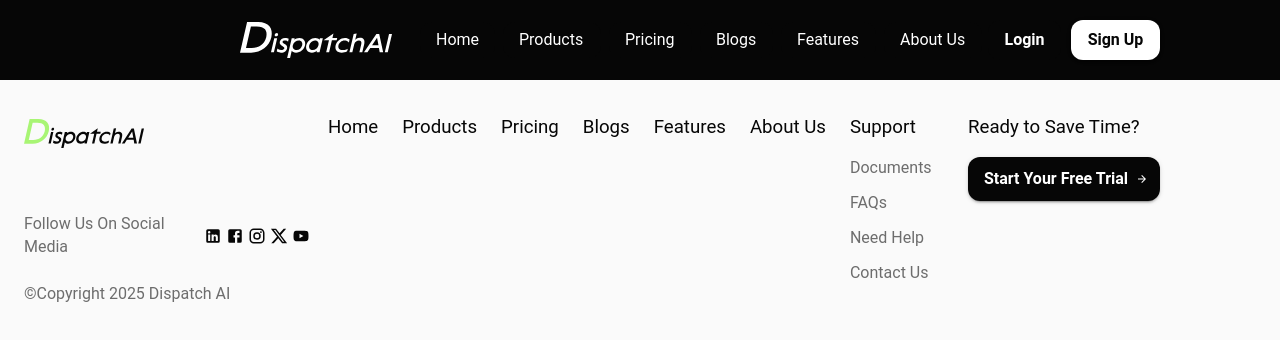
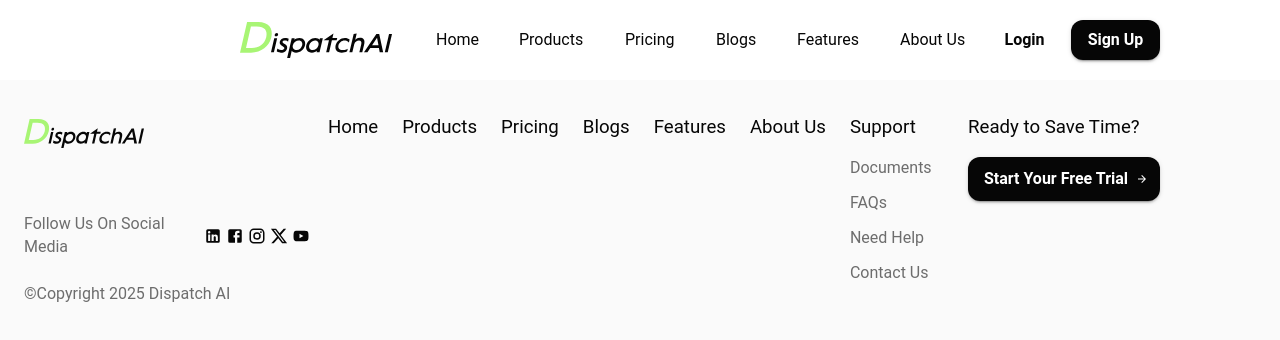
Before and after one commit to Dispatch-AI-com/frontend, a Next.js app: page / in a window 1280 px wide. Shown: the top 340 px of the page. Built offline with nearby package versions, Linux system fonts and the light colour scheme.

Commit message:
Restored page file.

```diff
--- a/src/app/page.tsx
+++ b/src/app/page.tsx
@@ -5,7 +5,7 @@ import Footer from '@/components/features/landing/Footer';
 export default function Home() {
   return (
     <>
-      <Navbar themeMode="dark" />
+      <Navbar />
       <HeroSection />
       <Footer />
     </>
```
